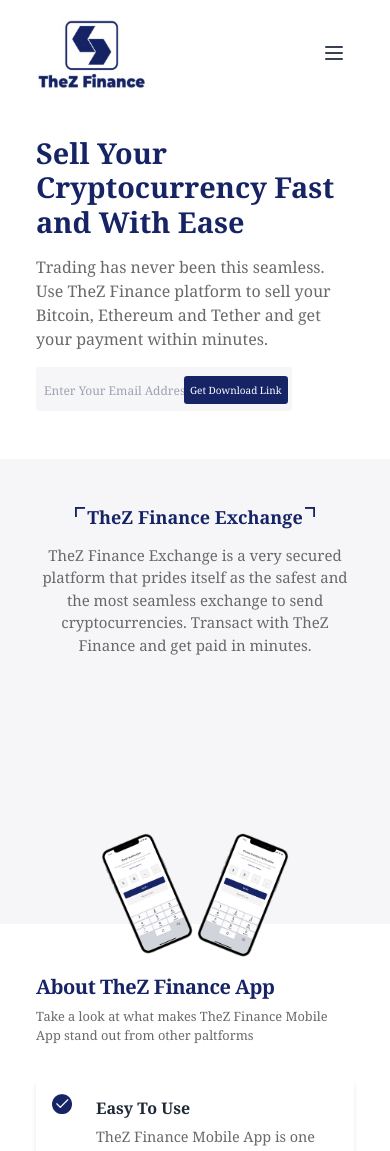
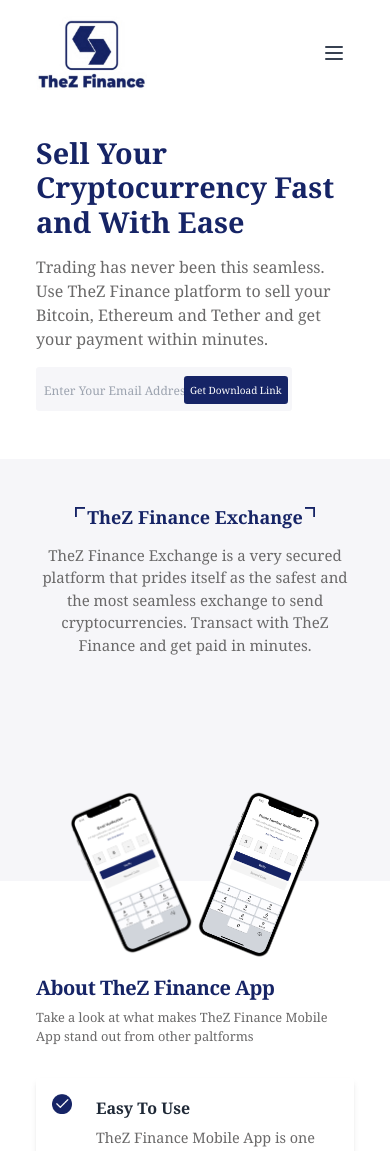
Before and after one commit to Chioma227/TheZCopy, a React (Create React App) app: page / in a window 390 px wide. Shown: the top 1151 px of the page. Built offline with nearby package versions, Linux system fonts and the light colour scheme.

Commit message:
made changes to about section

```diff
--- a/src/Pages/Home/home.css
+++ b/src/Pages/Home/home.css
@@ -194,10 +194,10 @@
   }
   .animated_area .image_one img,
   .animated_area .image_two img {
-    width: 6rem;
+    width: 8rem;
   }
   .sectionTwo {
-    height: 55vh;
+    height: 50vh;
     padding: 3rem 35px;
   }
   .animated_area {
```
